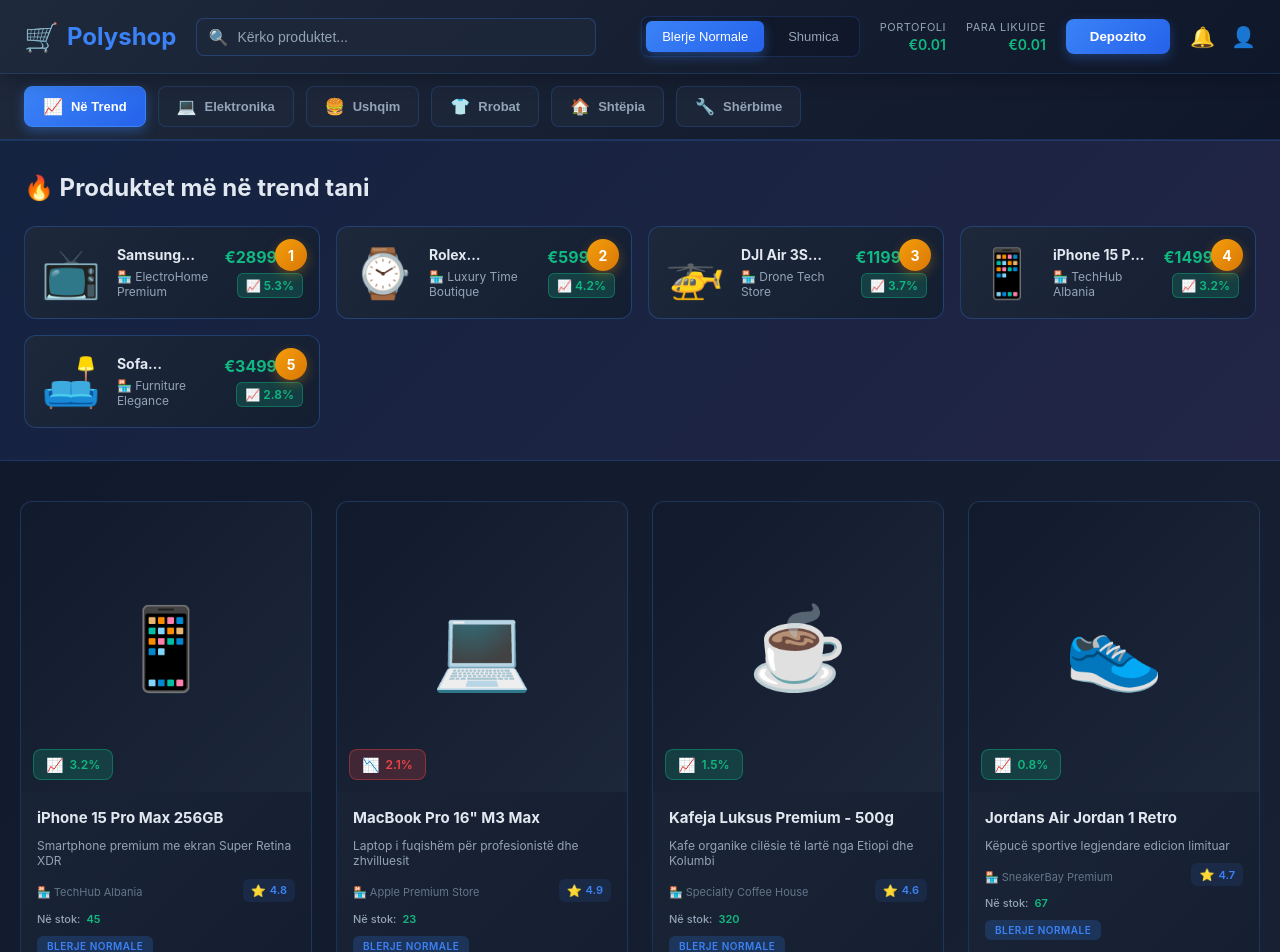
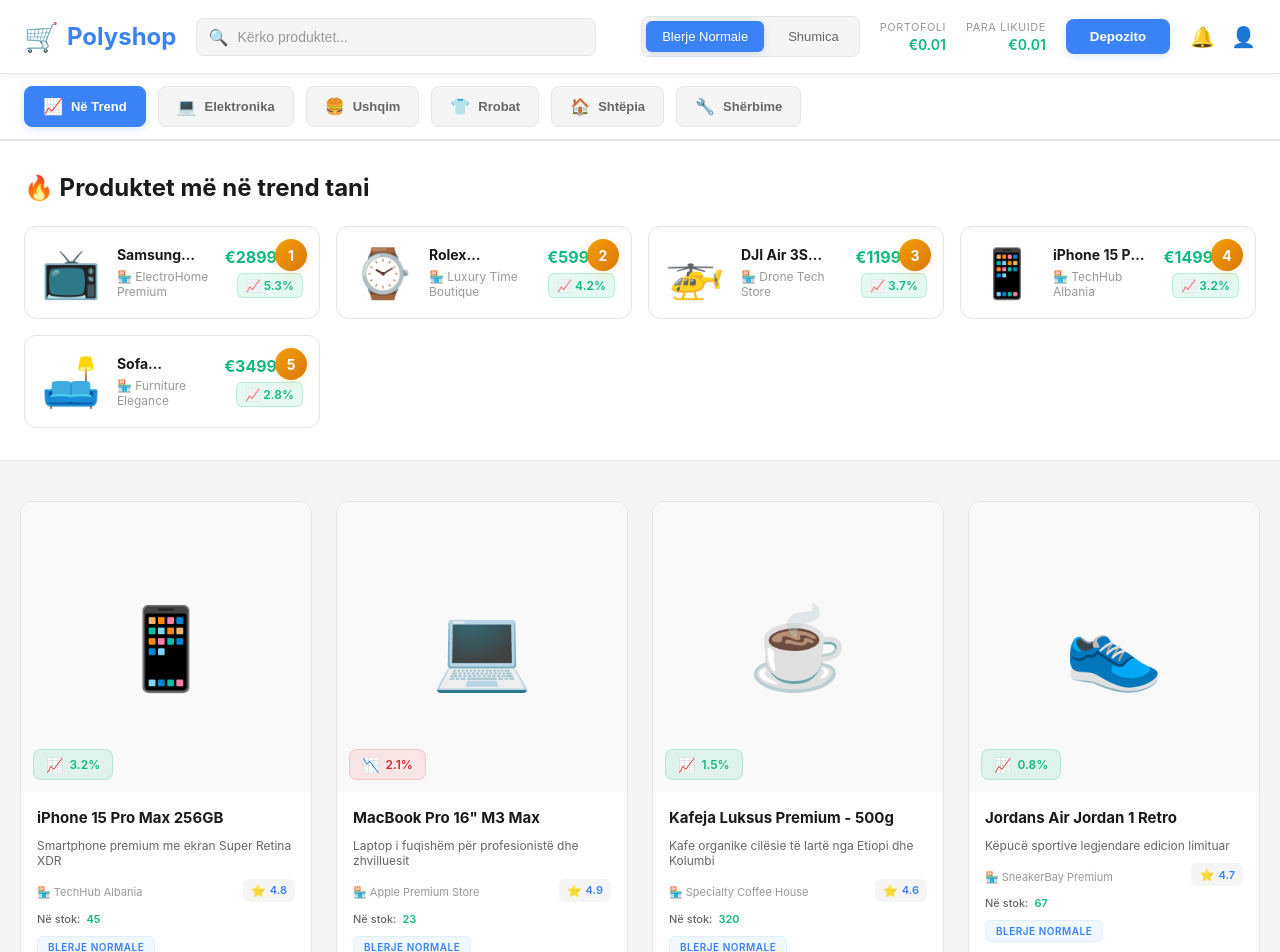
Before and after one commit to sesopeso101-sudo/Polyshop, a React (Create React App) app: page / in a window 1280 px wide. Shown: the top 952 px of the page. Built offline with nearby package versions, Linux system fonts and the light colour scheme.

Commit message:
Convert to bright white Polymarket-style theme

```diff
--- a/src/App.css
+++ b/src/App.css
@@ -1,7 +1,7 @@
 .app {
   width: 100%;
   min-height: 100vh;
-  background: linear-gradient(135deg, #0f172a 0%, #1e293b 100%);
+  background: #f5f5f5;
 }
 
 .main-content {
--- a/src/components/Header.css
+++ b/src/components/Header.css
@@ -1,11 +1,11 @@
 .header {
-  background: linear-gradient(135deg, #1e293b 0%, #0f172a 100%);
-  border-bottom: 1px solid rgba(59, 130, 246, 0.2);
+  background: white;
+  border-bottom: 1px solid #e5e5e5;
   padding: 16px 24px;
   position: sticky;
   top: 0;
   z-index: 100;
-  box-shadow: 0 4px 20px rgba(0, 0, 0, 0.3);
+  box-shadow: 0 2px 8px rgba(0, 0, 0, 0.05);
 }
 
 .header-container {
@@ -56,23 +56,23 @@
 .search-input {
   width: 100%;
   padding: 10px 16px 10px 40px;
-  background: rgba(30, 41, 59, 0.8);
-  border: 1px solid rgba(59, 130, 246, 0.3);
+  background: #f5f5f5;
+  border: 1px solid #e5e5e5;
   border-radius: 8px;
-  color: #e2e8f0;
+  color: #1a1a1a;
   font-size: 14px;
   transition: all 0.3s ease;
 }
 
 .search-input::placeholder {
-  color: #94a3b8;
+  color: #999;
 }
 
 .search-input:focus {
   outline: none;
-  background: rgba(30, 41, 59, 0.95);
+  background: white;
   border-color: #3b82f6;
-  box-shadow: 0 0 12px rgba(59, 130, 246, 0.3);
+  box-shadow: 0 0 12px rgba(59, 130, 246, 0.1);
 }
 
 .search-icon {
@@ -92,17 +92,17 @@
 .purchase-toggle {
   display: flex;
   gap: 8px;
-  background: rgba(15, 23, 42, 0.8);
+  background: #f5f5f5;
   padding: 4px;
   border-radius: 8px;
-  border: 1px solid rgba(59, 130, 246, 0.2);
+  border: 1px solid #e5e5e5;
 }
 
 .toggle-btn {
   padding: 8px 16px;
   background: transparent;
   border: none;
-  color: #94a3b8;
+  color: #666;
   cursor: pointer;
   border-radius: 6px;
   font-size: 13px;
@@ -112,13 +112,13 @@
 }
 
 .toggle-btn:hover {
-  color: #e2e8f0;
+  color: #1a1a1a;
 }
 
 .toggle-btn.active {
-  background: linear-gradient(135deg, #3b82f6 0%, #2563eb 100%);
+  background: #3b82f6;
   color: white;
-  box-shadow: 0 4px 12px rgba(59, 130, 246, 0.4);
+  box-shadow: 0 2px 8px rgba(59, 130, 246, 0.2);
 }
 
 .wallet, .cash {
@@ -130,7 +130,7 @@
 
 .wallet-label, .cash-label {
   font-size: 11px;
-  color: #94a3b8;
+  color: #999;
   text-transform: uppercase;
   letter-spacing: 0.5px;
 }
@@ -143,20 +143,20 @@
 
 .deposit-btn {
   padding: 10px 24px;
-  background: linear-gradient(135deg, #3b82f6 0%, #2563eb 100%);
+  background: #3b82f6;
   border: none;
   color: white;
   border-radius: 8px;
   font-weight: 600;
   cursor: pointer;
   transition: all 0.3s ease;
-  box-shadow: 0 4px 12px rgba(59, 130, 246, 0.3);
+  box-shadow: 0 2px 8px rgba(59, 130, 246, 0.2);
   white-space: nowrap;
 }
 
 .deposit-btn:hover {
   transform: translateY(-2px);
-  box-shadow: 0 6px 16px rgba(59, 130, 246, 0.4);
+  box-shadow: 0 4px 12px rgba(59, 130, 246, 0.3);
 }
 
 .deposit-btn:active {
--- a/src/components/Navigation.css
+++ b/src/components/Navigation.css
@@ -1,11 +1,11 @@
 .navigation {
-  background: linear-gradient(135deg, rgba(30, 41, 59, 0.95) 0%, rgba(15, 23, 42, 0.95) 100%);
-  border-bottom: 1px solid rgba(59, 130, 246, 0.2);
+  background: white;
+  border-bottom: 1px solid #e5e5e5;
   padding: 12px 24px;
   overflow-x: auto;
   overflow-y: hidden;
   scrollbar-width: thin;
-  scrollbar-color: rgba(59, 130, 246, 0.5) transparent;
+  scrollbar-color: rgba(59, 130, 246, 0.3) transparent;
 }
 
 .nav-container {
@@ -21,10 +21,10 @@
   align-items: center;
   gap: 8px;
   padding: 10px 18px;
-  background: rgba(30, 41, 59, 0.8);
-  border: 1px solid rgba(59, 130, 246, 0.2);
+  background: #f5f5f5;
+  border: 1px solid #e5e5e5;
   border-radius: 8px;
-  color: #94a3b8;
+  color: #666;
   cursor: pointer;
   font-size: 13px;
   font-weight: 500;
@@ -33,16 +33,16 @@
 }
 
 .nav-item:hover {
-  color: #e2e8f0;
-  border-color: rgba(59, 130, 246, 0.5);
+  color: #1a1a1a;
+  border-color: #d0d0d0;
   transform: translateY(-2px);
 }
 
 .nav-item.active {
-  background: linear-gradient(135deg, #3b82f6 0%, #2563eb 100%);
+  background: #3b82f6;
   color: white;
   border-color: #3b82f6;
-  box-shadow: 0 4px 12px rgba(59, 130, 246, 0.4);
+  box-shadow: 0 2px 8px rgba(59, 130, 246, 0.2);
 }
 
 .nav-emoji {
@@ -62,12 +62,12 @@
 }
 
 ::-webkit-scrollbar-thumb {
-  background: rgba(59, 130, 246, 0.5);
+  background: rgba(59, 130, 246, 0.3);
   border-radius: 3px;
 }
 
 ::-webkit-scrollbar-thumb:hover {
-  background: rgba(59, 130, 246, 0.8);
+  background: rgba(59, 130, 246, 0.6);
 }
 
 @media (max-width: 768px) {
--- a/src/components/ProductCard.css
+++ b/src/components/ProductCard.css
@@ -1,6 +1,6 @@
 .product-card {
-  background: linear-gradient(135deg, rgba(30, 41, 59, 0.9) 0%, rgba(20, 30, 48, 0.9) 100%);
-  border: 1px solid rgba(59, 130, 246, 0.2);
+  background: white;
+  border: 1px solid #e5e5e5;
   border-radius: 12px;
   overflow: hidden;
   transition: all 0.4s cubic-bezier(0.4, 0, 0.2, 1);
@@ -12,16 +12,15 @@
 
 .product-card:hover {
   transform: translateY(-8px);
-  border-color: rgba(59, 130, 246, 0.5);
-  box-shadow: 0 12px 32px rgba(59, 130, 246, 0.2);
-  background: linear-gradient(135deg, rgba(30, 41, 59, 0.95) 0%, rgba(20, 30, 48, 0.95) 100%);
+  border-color: #d0d0d0;
+  box-shadow: 0 12px 32px rgba(0, 0, 0, 0.08);
 }
 
 .product-image-container {
   position: relative;
   width: 100%;
   aspect-ratio: 1;
-  background: linear-gradient(135deg, rgba(15, 23, 42, 0.8) 0%, rgba(30, 41, 59, 0.8) 100%);
+  background: #f9f9f9;
   display: flex;
   align-items: center;
   justify-content: center;
@@ -47,7 +46,7 @@
   border-radius: 8px;
   font-size: 13px;
   font-weight: 700;
-  box-shadow: 0 4px 12px rgba(239, 68, 68, 0.3);
+  box-shadow: 0 2px 8px rgba(239, 68, 68, 0.2);
 }
 
 .price-change {
@@ -62,19 +61,19 @@
   font-size: 12px;
   font-weight: 600;
   backdrop-filter: blur(8px);
-  background: rgba(0, 0, 0, 0.3);
+  background: rgba(255, 255, 255, 0.9);
 }
 
 .price-change.positive {
-  background: rgba(16, 185, 129, 0.2);
+  background: rgba(16, 185, 129, 0.1);
   color: #10b981;
-  border: 1px solid rgba(16, 185, 129, 0.4);
+  border: 1px solid rgba(16, 185, 129, 0.2);
 }
 
 .price-change.negative {
-  background: rgba(239, 68, 68, 0.2);
-  color: #ef4444;
-  border: 1px solid rgba(239, 68, 68, 0.4);
+  background: rgba(239, 68, 68, 0.1);
+  color: #dc2626;
+  border: 1px solid rgba(239, 68, 68, 0.2);
 }
 
 .change-icon {
@@ -92,7 +91,7 @@
 .product-name {
   font-size: 15px;
   font-weight: 700;
-  color: #e2e8f0;
+  color: #1a1a1a;
   margin: 0;
   line-height: 1.3;
   display: -webkit-box;
@@ -103,7 +102,7 @@
 
 .product-description {
   font-size: 12px;
-  color: #94a3b8;
+  color: #666;
   margin: 0;
   line-height: 1.3;
   display: -webkit-box;
@@ -125,7 +124,7 @@
 
 .seller-label {
   font-size: 11px;
-  color: #64748b;
+  color: #999;
   white-space: nowrap;
   overflow: hidden;
   text-overflow: ellipsis;
@@ -135,7 +134,7 @@
   display: flex;
   align-items: center;
   gap: 4px;
-  background: rgba(59, 130, 246, 0.1);
+  background: #f5f5f5;
   padding: 4px 8px;
   border-radius: 6px;
 }
@@ -154,7 +153,7 @@
   display: flex;
   gap: 6px;
   font-size: 11px;
-  color: #94a3b8;
+  color: #666;
 }
 
 .stock-label {
@@ -168,7 +167,7 @@
 
 .purchase-type-badge {
   display: inline-block;
-  background: rgba(59, 130, 246, 0.2);
+  background: #f0f7ff;
   color: #3b82f6;
   padding: 4px 10px;
   border-radius: 6px;
@@ -177,11 +176,12 @@
   text-transform: uppercase;
   letter-spacing: 0.5px;
   width: fit-content;
+  border: 1px solid #e0efff;
 }
 
 .product-footer {
   padding: 12px 16px;
-  border-top: 1px solid rgba(59, 130, 246, 0.1);
+  border-top: 1px solid #f0f0f0;
   display: flex;
   justify-content: space-between;
   align-items: flex-end;
@@ -202,13 +202,13 @@
 
 .original-price {
   font-size: 11px;
-  color: #94a3b8;
+  color: #999;
   text-decoration: line-through;
 }
 
 .buy-btn {
   padding: 8px 12px;
-  background: linear-gradient(135deg, #3b82f6 0%, #2563eb 100%);
+  background: #3b82f6;
   border: none;
   color: white;
   border-radius: 8px;
@@ -217,14 +217,14 @@
   cursor: pointer;
   transition: all 0.3s ease;
   white-space: nowrap;
-  box-shadow: 0 4px 12px rgba(59, 130, 246, 0.3);
+  box-shadow: 0 2px 8px rgba(59, 130, 246, 0.2);
 }
 
 .buy-btn:hover,
 .buy-btn.hover {
   transform: translateY(-2px);
-  box-shadow: 0 6px 16px rgba(59, 130, 246, 0.4);
-  background: linear-gradient(135deg, #2563eb 0%, #1d4ed8 100%);
+  box-shadow: 0 4px 12px rgba(59, 130, 246, 0.3);
+  background: #2563eb;
 }
 
 .buy-btn:active {
--- a/src/components/TrendingSection.css
+++ b/src/components/TrendingSection.css
@@ -1,7 +1,7 @@
 .trending-section {
-  background: linear-gradient(135deg, rgba(59, 130, 246, 0.1) 0%, rgba(139, 92, 246, 0.1) 100%);
-  border-top: 1px solid rgba(59, 130, 246, 0.2);
-  border-bottom: 1px solid rgba(59, 130, 246, 0.2);
+  background: white;
+  border-top: 1px solid #e5e5e5;
+  border-bottom: 1px solid #e5e5e5;
   padding: 32px 24px;
   margin: 0;
 }
@@ -14,7 +14,7 @@
 .trending-title {
   font-size: 24px;
   font-weight: 700;
-  color: #e2e8f0;
+  color: #1a1a1a;
   margin: 0 0 24px 0;
   display: flex;
   align-items: center;
@@ -29,8 +29,8 @@
 
 .trending-card {
   position: relative;
-  background: linear-gradient(135deg, rgba(30, 41, 59, 0.9) 0%, rgba(20, 30, 48, 0.9) 100%);
-  border: 1px solid rgba(59, 130, 246, 0.3);
+  background: white;
+  border: 1px solid #e5e5e5;
   border-radius: 12px;
   padding: 16px;
   display: flex;
@@ -42,8 +42,8 @@
 
 .trending-card:hover {
   transform: translateY(-4px);
-  border-color: rgba(59, 130, 246, 0.6);
-  box-shadow: 0 8px 24px rgba(59, 130, 246, 0.2);
+  border-color: #d0d0d0;
+  box-shadow: 0 8px 24px rgba(0, 0, 0, 0.08);
 }
 
 .rank-badge {
@@ -60,7 +60,7 @@
   justify-content: center;
   font-weight: 700;
   font-size: 14px;
-  box-shadow: 0 4px 12px rgba(245, 158, 11, 0.3);
+  box-shadow: 0 2px 8px rgba(245, 158, 11, 0.2);
 }
 
 .trending-content {
@@ -84,7 +84,7 @@
 .trending-name {
   font-size: 14px;
   font-weight: 700;
-  color: #e2e8f0;
+  color: #1a1a1a;
   margin: 0 0 4px 0;
   line-height: 1.3;
   display: -webkit-box;
@@ -95,7 +95,7 @@
 
 .trending-seller {
   font-size: 12px;
-  color: #94a3b8;
+  color: #999;
   margin: 0;
 }
 
@@ -124,15 +124,15 @@
 }
 
 .trending-change.positive {
-  background: rgba(16, 185, 129, 0.2);
+  background: rgba(16, 185, 129, 0.1);
   color: #10b981;
-  border: 1px solid rgba(16, 185, 129, 0.4);
+  border: 1px solid rgba(16, 185, 129, 0.2);
 }
 
 .trending-change.negative {
-  background: rgba(239, 68, 68, 0.2);
-  color: #ef4444;
-  border: 1px solid rgba(239, 68, 68, 0.4);
+  background: rgba(239, 68, 68, 0.1);
+  color: #dc2626;
+  border: 1px solid rgba(239, 68, 68, 0.2);
 }
 
 @media (max-width: 768px) {
--- a/src/index.css
+++ b/src/index.css
@@ -10,8 +10,8 @@
     sans-serif;
   -webkit-font-smoothing: antialiased;
   -moz-osx-font-smoothing: grayscale;
-  background: linear-gradient(135deg, #0f172a 0%, #1e293b 100%);
-  color: #e2e8f0;
+  background: #f5f5f5;
+  color: #1a1a1a;
   min-height: 100vh;
 }
 
@@ -24,7 +24,7 @@
 }
 
 ::-webkit-scrollbar-track {
-  background: #1e293b;
+  background: #f0f0f0;
 }
 
 ::-webkit-scrollbar-thumb {
```
